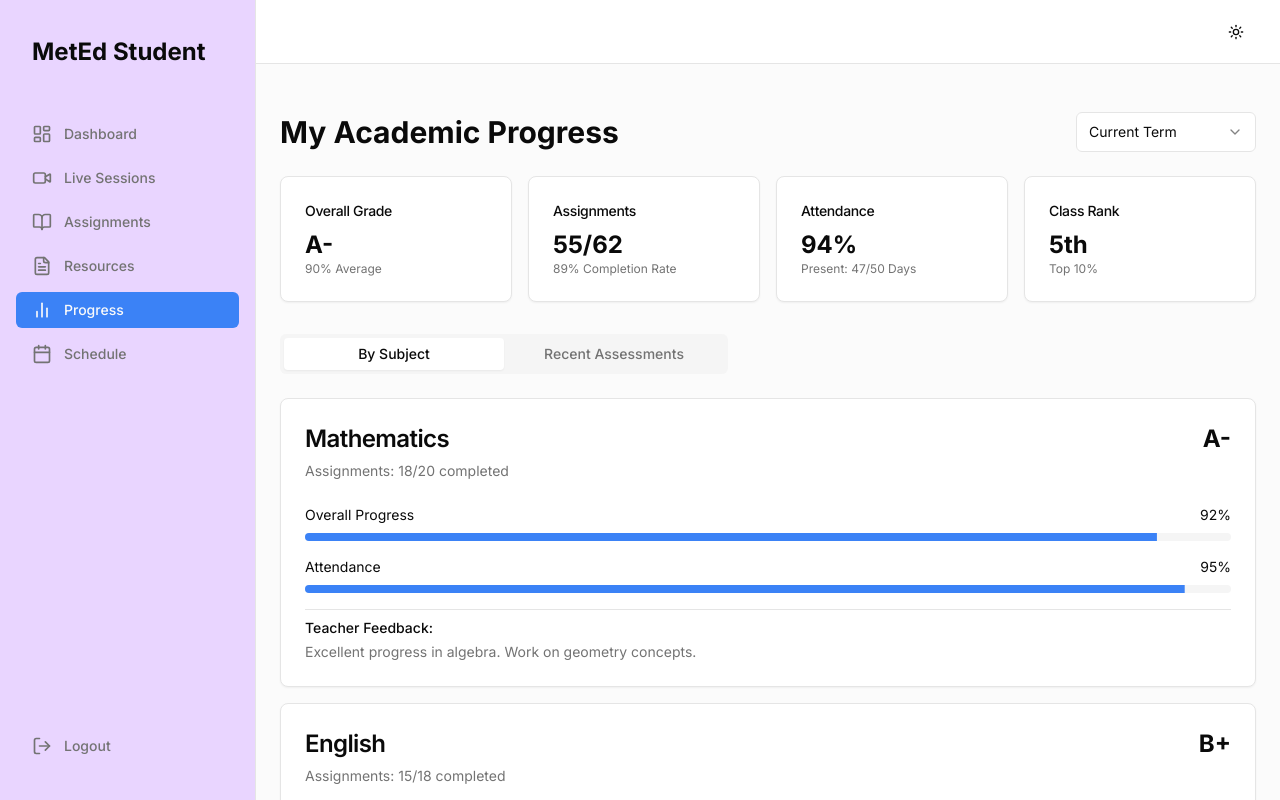
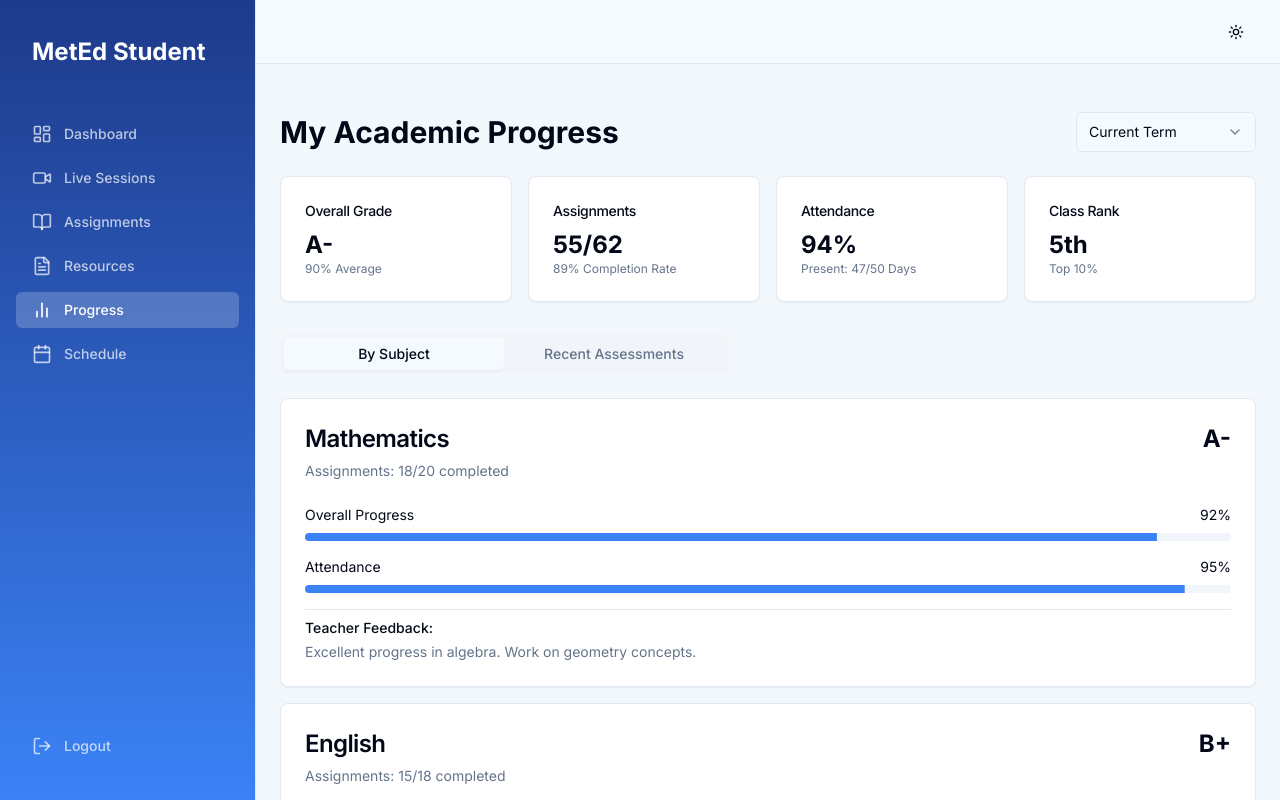
Before and after one commit to Tanees244/Meted-Prototype, a Next.js app: page /student/progress in a window 1280 px wide. Built offline with nearby package versions, Linux system fonts and the light colour scheme.

Commit message:
Update package-lock.json to mark several dependencies as development dependencies; modify global styles in globals.css for improved color scheme and add sidebar gradient; enhance student layout with mobile navigation and updated styles for better user experience.

```diff
--- a/app/globals.css
+++ b/app/globals.css
@@ -14,73 +14,63 @@ body {
 
 @layer base {
   :root {
-    --background: 0 0% 100%;
-    --foreground: 0 0% 3.9%;
+    --background: 210 100% 98%;
+    --foreground: 222.2 84% 4.9%;
     --card: 0 0% 100%;
-    --card-foreground: 0 0% 3.9%;
+    --card-foreground: 222.2 84% 4.9%;
     --popover: 0 0% 100%;
-    --popover-foreground: 0 0% 3.9%;
-    --primary: 0 0% 9%;
-    --primary-foreground: 0 0% 98%;
-    --secondary: 0 0% 96.1%;
-    --secondary-foreground: 0 0% 9%;
-    --muted: 0 0% 96.1%;
-    --muted-foreground: 0 0% 45.1%;
-    --accent: 0 0% 96.1%;
-    --accent-foreground: 0 0% 9%;
+    --popover-foreground: 222.2 84% 4.9%;
+    --primary: 221.2 83.2% 53.3%;
+    --primary-foreground: 210 40% 98%;
+    --secondary: 210 40% 96.1%;
+    --secondary-foreground: 222.2 47.4% 11.2%;
+    --muted: 210 40% 96.1%;
+    --muted-foreground: 215.4 16.3% 46.9%;
+    --accent: 210 40% 96.1%;
+    --accent-foreground: 222.2 47.4% 11.2%;
     --destructive: 0 84.2% 60.2%;
-    --destructive-foreground: 0 0% 98%;
-    --border: 0 0% 89.8%;
-    --input: 0 0% 89.8%;
-    --ring: 0 0% 3.9%;
-    --chart-1: 12 76% 61%;
-    --chart-2: 173 58% 39%;
-    --chart-3: 197 37% 24%;
-    --chart-4: 43 74% 66%;
-    --chart-5: 27 87% 67%;
+    --destructive-foreground: 210 40% 98%;
+    --border: 214.3 31.8% 91.4%;
+    --input: 214.3 31.8% 91.4%;
+    --ring: 221.2 83.2% 53.3%;
     --radius: 0.5rem;
-    --sidebar-background: 0 0% 98%;
-    --sidebar-foreground: 240 5.3% 26.1%;
-    --sidebar-primary: 240 5.9% 10%;
-    --sidebar-primary-foreground: 0 0% 98%;
-    --sidebar-accent: 240 4.8% 95.9%;
-    --sidebar-accent-foreground: 240 5.9% 10%;
-    --sidebar-border: 220 13% 91%;
-    --sidebar-ring: 217.2 91.2% 59.8%;
+    --sidebar-background: linear-gradient(180deg, #1e40af 0%, #3b82f6 100%);
+    --sidebar-foreground: 210 40% 98%;
+    --sidebar-primary: 210 40% 98%;
+    --sidebar-primary-foreground: 222.2 47.4% 11.2%;
+    --sidebar-accent: 210 40% 96.1%;
+    --sidebar-accent-foreground: 222.2 47.4% 11.2%;
+    --sidebar-border: 214.3 31.8% 91.4%;
+    --sidebar-ring: 221.2 83.2% 53.3%;
   }
   .dark {
-    --background: 0 0% 3.9%;
-    --foreground: 0 0% 98%;
-    --card: 0 0% 3.9%;
-    --card-foreground: 0 0% 98%;
-    --popover: 0 0% 3.9%;
-    --popover-foreground: 0 0% 98%;
-    --primary: 0 0% 98%;
-    --primary-foreground: 0 0% 9%;
-    --secondary: 0 0% 14.9%;
-    --secondary-foreground: 0 0% 98%;
-    --muted: 0 0% 14.9%;
-    --muted-foreground: 0 0% 63.9%;
-    --accent: 0 0% 14.9%;
-    --accent-foreground: 0 0% 98%;
+    --background: 222.2 84% 4.9%;
+    --foreground: 210 40% 98%;
+    --card: 222.2 84% 4.9%;
+    --card-foreground: 210 40% 98%;
+    --popover: 222.2 84% 4.9%;
+    --popover-foreground: 210 40% 98%;
+    --primary: 217.2 91.2% 59.8%;
+    --primary-foreground: 222.2 47.4% 11.2%;
+    --secondary: 217.2 32.6% 17.5%;
+    --secondary-foreground: 210 40% 98%;
+    --muted: 217.2 32.6% 17.5%;
+    --muted-foreground: 215 20.2% 65.1%;
+    --accent: 217.2 32.6% 17.5%;
+    --accent-foreground: 210 40% 98%;
     --destructive: 0 62.8% 30.6%;
-    --destructive-foreground: 0 0% 98%;
-    --border: 0 0% 14.9%;
-    --input: 0 0% 14.9%;
-    --ring: 0 0% 83.1%;
-    --chart-1: 220 70% 50%;
-    --chart-2: 160 60% 45%;
-    --chart-3: 30 80% 55%;
-    --chart-4: 280 65% 60%;
-    --chart-5: 340 75% 55%;
-    --sidebar-background: 240 5.9% 10%;
-    --sidebar-foreground: 240 4.8% 95.9%;
-    --sidebar-primary: 224.3 76.3% 48%;
-    --sidebar-primary-foreground: 0 0% 100%;
-    --sidebar-accent: 240 3.7% 15.9%;
-    --sidebar-accent-foreground: 240 4.8% 95.9%;
-    --sidebar-border: 240 3.7% 15.9%;
-    --sidebar-ring: 217.2 91.2% 59.8%;
+    --destructive-foreground: 210 40% 98%;
+    --border: 217.2 32.6% 17.5%;
+    --input: 217.2 32.6% 17.5%;
+    --ring: 224.3 76.3% 48%;
+    --sidebar-background: linear-gradient(180deg, #1e3a8a 0%, #2563eb 100%);
+    --sidebar-foreground: 210 40% 98%;
+    --sidebar-primary: 210 40% 98%;
+    --sidebar-primary-foreground: 222.2 47.4% 11.2%;
+    --sidebar-accent: 217.2 32.6% 17.5%;
+    --sidebar-accent-foreground: 210 40% 98%;
+    --sidebar-border: 217.2 32.6% 17.5%;
+    --sidebar-ring: 224.3 76.3% 48%;
   }
 }
 
@@ -92,3 +82,25 @@ body {
     @apply bg-background text-foreground;
   }
 }
+
+@layer components {
+  .card {
+    @apply bg-gradient-to-br from-blue-50 to-white border-blue-100 shadow-sm hover:shadow-md transition-shadow duration-200 dark:from-blue-900 dark:to-blue-800 dark:border-blue-800 dark:shadow-lg dark:hover:shadow-xl;
+  }
+
+  .card-header {
+    @apply border-b border-blue-100 dark:border-blue-800;
+  }
+
+  .card-title {
+    @apply text-blue-900 dark:text-blue-100;
+  }
+
+  .card-description {
+    @apply text-blue-600 dark:text-blue-300;
+  }
+
+  .card-content {
+    @apply text-blue-800 dark:text-blue-200;
+  }
+}
--- a/components/student/student-layout.tsx
+++ b/components/student/student-layout.tsx
@@ -6,7 +6,7 @@ import { useState } from "react"
 import Link from "next/link"
 import { usePathname } from "next/navigation"
 import { Button } from "@/components/ui/button"
-import { Sheet, SheetContent, SheetTrigger } from "@/components/ui/sheet"
+import { Sheet, SheetContent, SheetTrigger, SheetPortal } from "@/components/ui/sheet"
 import { ThemeToggle } from "@/components/theme-toggle"
 import { LayoutDashboard, Video, BookOpen, FileText, BarChart2, Calendar, LogOut, Menu } from "lucide-react"
 
@@ -57,13 +57,56 @@ export default function StudentLayout({ children }: StudentLayoutProps) {
     },
   ]
 
+  const MobileNav = () => (
+    <div className="flex flex-col flex-grow bg-gradient-to-b from-blue-900 to-blue-500 h-full">
+      <div className="flex items-center justify-between h-16 flex-shrink-0 px-6 border-b border-blue-800">
+        <Link href="/student/dashboard" className="text-2xl font-bold text-white">
+          MetEd Student
+        </Link>
+      </div>
+      <div className="flex flex-col flex-1 px-4 py-5">
+        <nav className="flex-1 space-y-2">
+          {navigation.map((item) => (
+            <Link
+              key={item.name}
+              href={item.href}
+              className={`group flex items-center px-4 py-2 text-sm font-medium rounded-md ${
+                item.current ? "bg-white/20 text-white" : "text-white/70 hover:bg-white/10"
+              }`}
+            >
+              <item.icon
+                className={`mr-3 h-5 w-5 ${
+                  item.current ? "text-white" : "text-white/70 group-hover:text-white"
+                }`}
+                aria-hidden="true"
+              />
+              {item.name}
+            </Link>
+          ))}
+        </nav>
+        <div className="mt-auto pb-4">
+          <Link
+            href="/student"
+            className="group flex items-center px-4 py-2 text-sm font-medium rounded-md text-white/70 hover:bg-white/10"
+          >
+            <LogOut
+              className="mr-3 h-5 w-5 text-white/70 group-hover:text-white"
+              aria-hidden="true"
+            />
+            Logout
+          </Link>
+        </div>
+      </div>
+    </div>
+  )
+
   return (
     <div className="flex h-screen bg-background">
       {/* Sidebar for desktop */}
       <div className="hidden md:flex md:w-64 md:flex-col md:fixed md:inset-y-0">
-        <div className="flex flex-col flex-grow border-r border-border bg-purple-200 px-4 py-5">
+        <div className="flex flex-col flex-grow border-r border-border bg-gradient-to-b from-blue-900 to-blue-500 px-4 py-5">
           <div className="flex items-center justify-between h-16 flex-shrink-0 px-4">
-            <Link href="/student/dashboard" className="text-2xl font-bold">
+            <Link href="/student/dashboard" className="text-2xl font-bold text-white">
               MetEd Student
             </Link>
           </div>
@@ -74,12 +117,12 @@ export default function StudentLayout({ children }: StudentLayoutProps) {
                   key={item.name}
                   href={item.href}
                   className={`group flex items-center px-4 py-2 text-sm font-medium rounded-md ${
-                    item.current ? "bg-primary text-primary-foreground" : "text-muted-foreground hover:bg-muted"
+                    item.current ? "bg-white/20 text-white" : "text-white/70 hover:bg-white/10"
                   }`}
                 >
                   <item.icon
                     className={`mr-3 h-5 w-5 ${
-                      item.current ? "text-primary-foreground" : "text-muted-foreground group-hover:text-foreground"
+                      item.current ? "text-white" : "text-white/70 group-hover:text-white"
                     }`}
                     aria-hidden="true"
                   />
@@ -90,9 +133,9 @@ export default function StudentLayout({ children }: StudentLayoutProps) {
             <div className="mt-auto pb-4">
               <Link
                 href="/student"
-                className="group flex items-center px-4 py-2 text-sm font-medium rounded-md text-muted-foreground hover:bg-muted"
+                className="group flex items-center px-4 py-2 text-sm font-medium rounded-md text-white/70 hover:bg-white/10"
               >
-                <LogOut className="mr-3 h-5 w-5 text-muted-foreground group-hover:text-foreground" aria-hidden="true" />
+                <LogOut className="mr-3 h-5 w-5 text-white/70 group-hover:text-white" aria-hidden="true" />
                 Logout
               </Link>
             </div>
@@ -100,68 +143,25 @@ export default function StudentLayout({ children }: StudentLayoutProps) {
         </div>
       </div>
 
-      {/* Mobile menu */}
-      <Sheet open={isMobileMenuOpen} onOpenChange={setIsMobileMenuOpen}>
-        <SheetContent side="left" className="w-64 p-0">
-          <div className="flex flex-col flex-grow bg-purple-600 h-full">
-            <div className="flex items-center justify-between h-16 flex-shrink-0 px-6 border-b">
-              <Link href="/student/dashboard" className="text-2xl font-bold" onClick={() => setIsMobileMenuOpen(false)}>
-                MetEd Student
-              </Link>
-            </div>
-            <div className="flex flex-col flex-1 px-4 py-5">
-              <nav className="flex-1 space-y-2">
-                {navigation.map((item) => (
-                  <Link
-                    key={item.name}
-                    href={item.href}
-                    className={`group flex items-center px-4 py-2 text-sm font-medium rounded-md ${
-                      item.current ? "bg-primary text-primary-foreground" : "text-muted-foreground hover:bg-muted"
-                    }`}
-                    onClick={() => setIsMobileMenuOpen(false)}
-                  >
-                    <item.icon
-                      className={`mr-3 h-5 w-5 ${
-                        item.current ? "text-primary-foreground" : "text-muted-foreground group-hover:text-foreground"
-                      }`}
-                      aria-hidden="true"
-                    />
-                    {item.name}
-                  </Link>
-                ))}
-              </nav>
-              <div className="mt-auto pb-4">
-                <Link
-                  href="/student"
-                  className="group flex items-center px-4 py-2 text-sm font-medium rounded-md text-muted-foreground hover:bg-muted"
-                  onClick={() => setIsMobileMenuOpen(false)}
-                >
-                  <LogOut
-                    className="mr-3 h-5 w-5 text-muted-foreground group-hover:text-foreground"
-                    aria-hidden="true"
-                  />
-                  Logout
-                </Link>
-              </div>
-            </div>
-          </div>
-        </SheetContent>
-      </Sheet>
-
       {/* Main content */}
       <div className="md:pl-64 flex flex-col flex-1">
         <div className="sticky top-0 z-10 flex items-center justify-between h-16 bg-background border-b border-border px-4 md:px-6">
           <div className="flex items-center md:hidden">
             <Sheet>
               <SheetTrigger asChild>
-                <Button variant="ghost" size="icon" onClick={() => setIsMobileMenuOpen(true)}>
+                <Button variant="ghost" size="icon">
                   <Menu className="h-6 w-6" />
                   <span className="sr-only">Open sidebar</span>
                 </Button>
               </SheetTrigger>
+              <SheetPortal>
+                <SheetContent side="left" className="w-64 p-0">
+                  <MobileNav />
+                </SheetContent>
+              </SheetPortal>
             </Sheet>
           </div>
-          <div className="flex items-center ml-auto">
+          <div className="flex items-center gap-4 ml-auto">
             <ThemeToggle />
           </div>
         </div>
```
Also changed, not shown: 1 other file (tests, documents, lock files or other folders).
